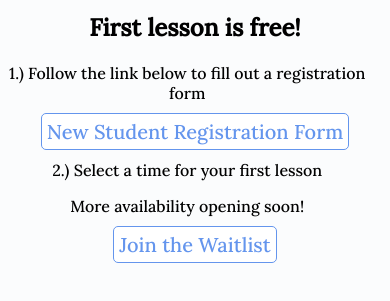
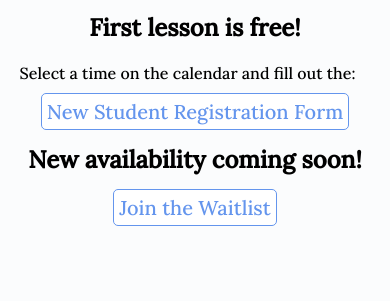
Before and after one commit to barrettzachj/GuitarWithZachMN.com, a plain HTML site: page schedule.html in a window 390 px wide. Shown: the part 131-432 px from the top of the page. Drawn offline with Linux system fonts and the light colour scheme; a script that the page names is missing.

Commit message:
Add files via upload

```diff
--- a/schedule.html
+++ b/schedule.html
@@ -20,12 +20,15 @@
                 </div>
             </div>
 			<div class="schedule-content">
+				<div class="schedule-left">
 				<h2>First lesson is free!</h2>
-				<p>1.) Follow the link below to fill out a registration form</p>
+				<p>Select a time on the calendar and fill out the:</p>
 				<a href="https://forms.gle/533pB49qjNN18QTU8">New Student Registration Form</a>
-				<p>2.) Select a time for your first lesson</p>
-				<p>More availability opening soon!</p>
+				</div>
+				<div class="schedule-right">
+				<h2>New availability coming soon!</h2>
 				<a href="https://forms.gle/845vWDG9Ymg5BVgCA">Join the Waitlist</a>
+				</div>
 			</div>
             <!-- Calendly inline widget -->
             <div class="calendly-container">
--- a/styles.css
+++ b/styles.css
@@ -190,6 +190,13 @@ p {
 .schedule-content {
 	text-align: center;
 	position: relative;
+	display: flex;
+}
+
+@media screen and (max-width: 600px) {
+.schedule-content {
+	display: inline;
+}
 }
 
 .schedule-content a {
@@ -211,6 +218,32 @@ p {
 
 .schedule-content p {
 	text-align: center;
+}
+
+.schedule-left {
+	max-width: 50%;
+	width: 50%;
+}
+
+@media screen and (max-width: 600px) {
+.schedule-left {
+	max-width: 96%;
+	width: 96%;
+	margin-left: 2%;
+}
+}
+
+.schedule-right {
+	max-width: 50%;
+	width: 50%;
+}
+
+@media screen and (max-width: 600px) {
+.schedule-right {
+	max-width: 96%;
+	width: 96%;
+	margin-left: 2%;
+}
 }
 
 .calendly-container {
```
